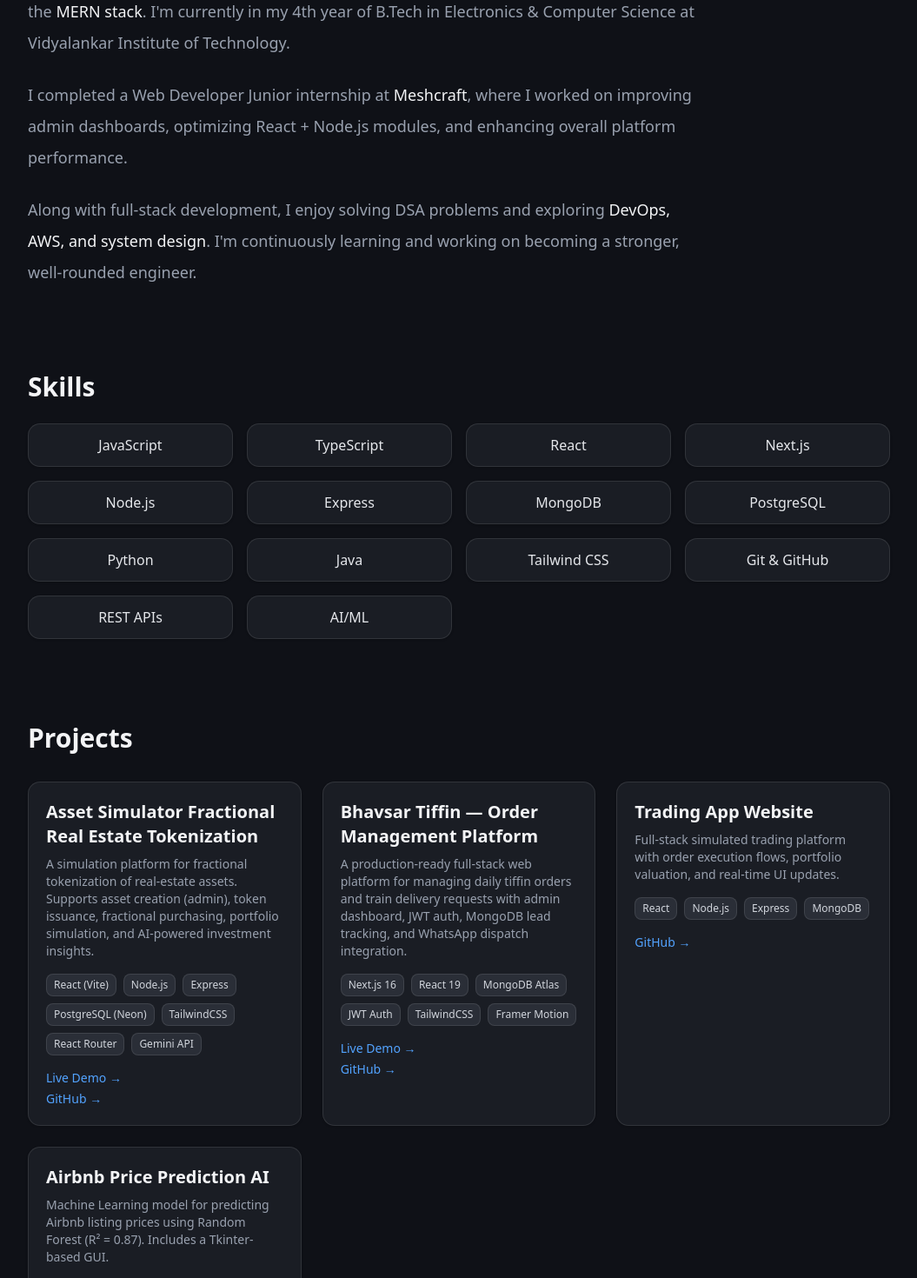
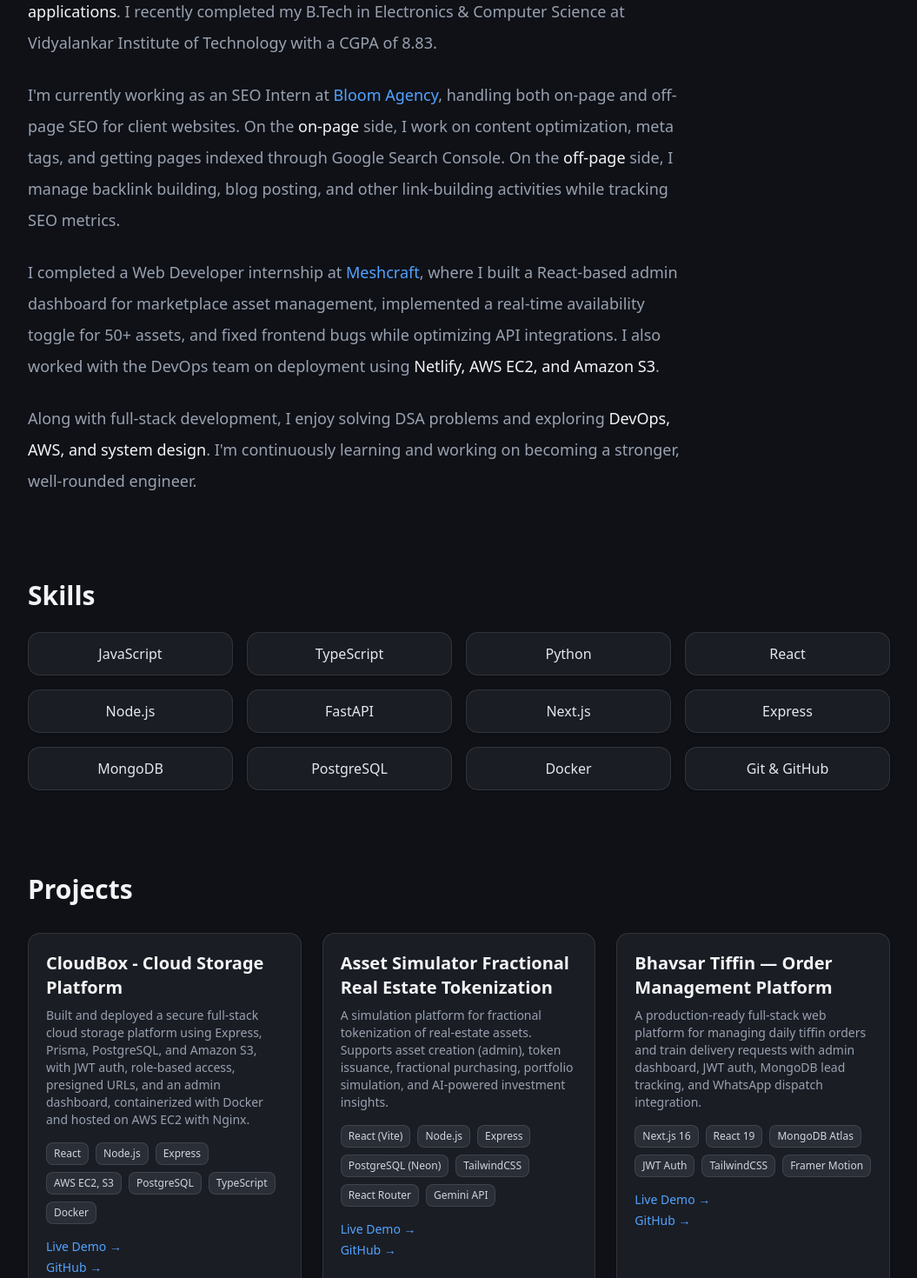
Before and after one commit to shreyas-khandare/shreyas-portfolio, a Next.js app: page / in a window 1280 px wide. Shown: the part 680-2150 px from the top of the page at 87% size, without its empty margins (112-1167 px from the left). Built offline with nearby package versions, Linux system fonts and the light colour scheme.

Commit message:
Updated info

```diff
--- a/components/About.tsx
+++ b/components/About.tsx
@@ -15,25 +15,42 @@ export function About() {
         className="text-gray-400 text-lg leading-loose max-w-3xl space-y-6"
       >
         <p>
-          I'm <span className="font-semibold text-gray-100">Shreyas Khandare</span>,
-          a Full-Stack Web Developer skilled in building applications using the
-          <span className="text-gray-100"> MERN stack</span>. I'm currently in my
-          4th year of B.Tech in Electronics & Computer Science at Vidyalankar
-          Institute of Technology.
+          I'm{" "}
+          <span className="font-semibold text-gray-100">Shreyas Khandare</span>,
+          a Full-Stack Web Developer skilled in building{" "}
+          <span className="text-gray-100">Full-Stack Web applications</span>. I
+          recently completed my B.Tech in Electronics & Computer Science at
+          Vidyalankar Institute of Technology with a CGPA of 8.83.
         </p>
 
         <p>
-          I completed a Web Developer Junior internship at
-          <span className="text-gray-100"> Meshcraft</span>, where I worked on
-          improving admin dashboards, optimizing React + Node.js modules, and
-          enhancing overall platform performance.
+          I'm currently working as an SEO Intern at{" "}
+          <a href="https://bloomagency.in/" target="_blank" rel="noopener noreferrer" className="text-blue-400 hover:text-blue-300 hover:underline underline-offset-4 transition-colors">Bloom Agency</a>
+          , handling both on-page and off-page SEO for client websites. On the{" "}
+          <span className="text-gray-100">on-page</span> side, I work on
+          content optimization, meta tags, and getting pages indexed through
+          Google Search Console. On the{" "}
+          <span className="text-gray-100">off-page</span> side, I manage
+          backlink building, blog posting, and other link-building activities
+          while tracking SEO metrics.
         </p>
 
         <p>
-          Along with full-stack development, I enjoy solving DSA problems and exploring
-          <span className="text-gray-100"> DevOps, AWS, and system design</span>.
-          I'm continuously learning and working on becoming a stronger, well-rounded
-          engineer.
+          I completed a Web Developer internship at{" "}
+          <a href="https://www.meshcraftassets.com/" target="_blank" rel="noopener noreferrer" className="text-blue-400 hover:text-blue-300 hover:underline underline-offset-4 transition-colors">Meshcraft</a>
+          , where I built a React-based admin dashboard for marketplace asset
+          management, implemented a real-time availability toggle for 50+
+          assets, and fixed frontend bugs while optimizing API integrations. I
+          also worked with the DevOps team on deployment using{" "}
+          <span className="text-gray-100">Netlify, AWS EC2, and Amazon S3</span>.
+        </p>
+
+        <p>
+          Along with full-stack development, I enjoy solving DSA problems and
+          exploring
+          <span className="text-gray-100"> DevOps, AWS, and system design</span>
+          . I'm continuously learning and working on becoming a stronger,
+          well-rounded engineer.
         </p>
       </motion.div>
     </section>
--- a/components/Hero.tsx
+++ b/components/Hero.tsx
@@ -34,7 +34,7 @@ export function Hero() {
 
         {/* Download Resume */}
         <motion.a
-          href="https://drive.google.com/uc?export=download&id=1eBc9tSM-_uKK_nOqKh54pmw85OY-USXG"
+          href="https://drive.google.com/file/d/1i_3matzXDVh0wemBSA7v_giHoevDbSE-/view?usp=drive_link"
           whileHover={{ scale: 1.05 }}
           className="px-6 py-3 border border-white/20 text-gray-200 rounded-full backdrop-blur-sm hover:bg-white/10"
         >
--- a/components/Projects.tsx
+++ b/components/Projects.tsx
@@ -3,6 +3,22 @@
 import { motion } from "framer-motion";
 
 const projects = [
+  {
+    title: "CloudBox - Cloud Storage Platform",
+    description:
+      "Built and deployed a secure full-stack cloud storage platform using Express, Prisma, PostgreSQL, and Amazon S3, with JWT auth, role-based access, presigned URLs, and an admin dashboard, containerized with Docker and hosted on AWS EC2 with Nginx.",
+    tech: [
+      "React",
+      "Node.js",
+      "Express",
+      "AWS EC2, S3",
+      "PostgreSQL",
+      "TypeScript",
+      "Docker",
+    ],
+    live: "https://cloudbox-s3-storage.vercel.app/",
+    github: "https://github.com/shreyas-khandare/cloudbox-s3-storage",
+  },
   {
     title: "Asset Simulator Fractional Real Estate Tokenization",
     description:
@@ -33,20 +49,6 @@ const projects = [
     ],
     live: "https://bhavsar-tiffin.vercel.app/",
     github: "https://github.com/shreyas-khandare/bhavsar-tiffin",
-  },
-  {
-    title: "Trading App Website",
-    description:
-      "Full-stack simulated trading platform with order execution flows, portfolio valuation, and real-time UI updates.",
-    tech: ["React", "Node.js", "Express", "MongoDB"],
-    github: "https://github.com/shreyas-khandare/Stock-Trading-app",
-  },
-  {
-    title: "Airbnb Price Prediction AI",
-    description:
-      "Machine Learning model for predicting Airbnb listing prices using Random Forest (R² = 0.87). Includes a Tkinter-based GUI.",
-    tech: ["Python", "Sklearn", "Pandas", "Tkinter"],
-    github: "https://github.com/shreyas-khandare/Airbnb-recommender",
   },
 ];
 
--- a/components/Skills.tsx
+++ b/components/Skills.tsx
@@ -5,18 +5,16 @@ import { motion } from "framer-motion";
 const skills = [
   "JavaScript",
   "TypeScript",
+  "Python",
   "React",
+  "Node.js",
+  "FastAPI",
   "Next.js",
-  "Node.js",
   "Express",
   "MongoDB",
   "PostgreSQL",
-  "Python",
-  "Java",
-  "Tailwind CSS",
+  "Docker",
   "Git & GitHub",
-  "REST APIs",
-  "AI/ML",
 ];
 
 export function Skills() {
```
